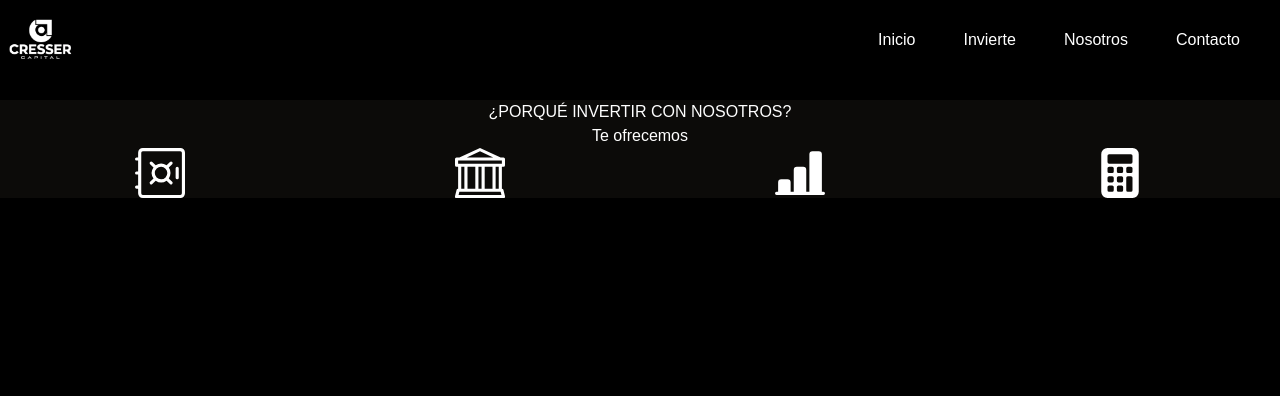
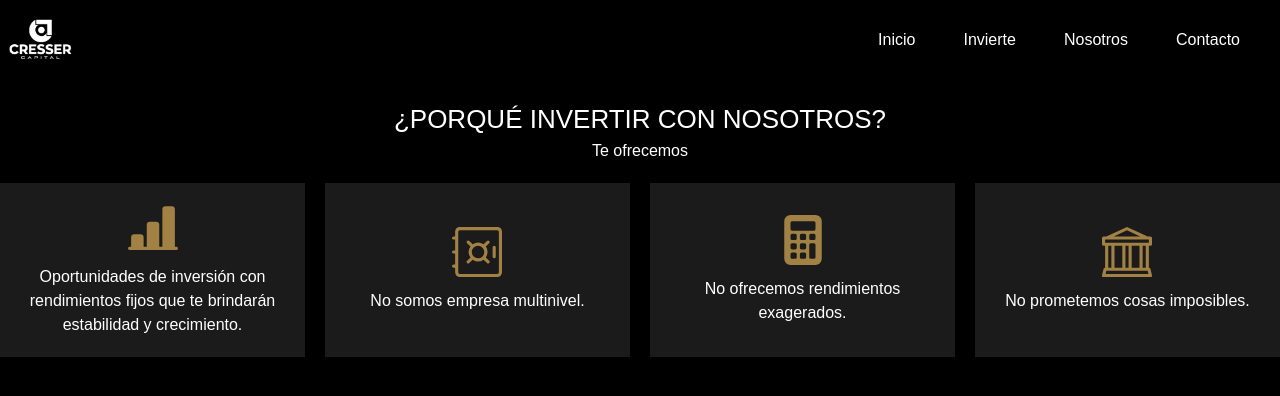
Before and after one commit to AngelLuna17-code/CRESSER-CAPITAL, a React (Create React App) app: page / in a window 1280 px wide. Shown: the top 396 px of the page. Built offline with nearby package versions, Linux system fonts and the light colour scheme.

Commit message:
cards y font-size

```diff
--- a/src/components/Cards.jsx
+++ b/src/components/Cards.jsx
@@ -3,7 +3,7 @@ import React from 'react';
 const Cards = () => {
     return (
         <section>
-            <div className='w-full bg-[#0c0b09] mt-[100px]'>
+            <div className='w-full mt-[100px]'>
                 <div className='container mx-auto'>
                     <div>
                         <h2 className='text-center'>
@@ -13,28 +13,64 @@ const Cards = () => {
                             Te ofrecemos
                         </p>
                     </div>
-                    <div className='grid grid-cols-2 lg:grid-cols-4'>
-                        <div className='flex items-center justify-center'>
-                            <svg xmlns="http://www.w3.org/2000/svg" width="50" height="50" fill="currentColor" viewBox="0 0 16 16">
-                                <path d="M1 1.5A1.5 1.5 0 0 1 2.5 0h12A1.5 1.5 0 0 1 16 1.5v13a1.5 1.5 0 0 1-1.5 1.5h-12A1.5 1.5 0 0 1 1 14.5V13H.5a.5.5 0 0 1 0-1H1V8.5H.5a.5.5 0 0 1 0-1H1V4H.5a.5.5 0 0 1 0-1H1zM2.5 1a.5.5 0 0 0-.5.5v13a.5.5 0 0 0 .5.5h12a.5.5 0 0 0 .5-.5v-13a.5.5 0 0 0-.5-.5z" />
-                                <path d="M13.5 6a.5.5 0 0 1 .5.5v3a.5.5 0 0 1-1 0v-3a.5.5 0 0 1 .5-.5M4.828 4.464a.5.5 0 0 1 .708 0l1.09 1.09a3 3 0 0 1 3.476 0l1.09-1.09a.5.5 0 1 1 .707.708l-1.09 1.09c.74 1.037.74 2.44 0 3.476l1.09 1.09a.5.5 0 1 1-.707.708l-1.09-1.09a3 3 0 0 1-3.476 0l-1.09 1.09a.5.5 0 1 1-.708-.708l1.09-1.09a3 3 0 0 1 0-3.476l-1.09-1.09a.5.5 0 0 1 0-.708M6.95 6.586a2 2 0 1 0 2.828 2.828A2 2 0 0 0 6.95 6.586" />
-                            </svg>
+                    <div className='grid grid-cols-2 lg:grid-cols-4 gap-5 mt-5'>
+                        {/* Card 1 */}
+                        <div className='bg-[#1b1b1b] hover:bg-[#2c2a2a] p-5 flex items-center justify-center'>
+                            <div className=''>
+                                <div class="flex justify-center">
+                                    <svg xmlns="http://www.w3.org/2000/svg" width="50" height="50" fill="currentColor" viewBox="0 0 16 16" className="transition-transform transform hover:scale-110 cursor-pointer text-[#a18144]">
+                                        <path d="M11 2a1 1 0 0 1 1-1h2a1 1 0 0 1 1 1v12h.5a.5.5 0 0 1 0 1H.5a.5.5 0 0 1 0-1H1v-3a1 1 0 0 1 1-1h2a1 1 0 0 1 1 1v3h1V7a1 1 0 0 1 1-1h2a1 1 0 0 1 1 1v7h1z" />
+                                    </svg>
+                                </div>
+                                <p className='text-center mt-3'>
+                                    Oportunidades de inversión con rendimientos fijos que te brindarán estabilidad y crecimiento.
+                                </p>
+                            </div>
                         </div>
-                        <div className='flex items-center justify-center'>
-                            <svg xmlns="http://www.w3.org/2000/svg" width="50" height="50" fill="currentColor" viewBox="0 0 16 16">
-                                <path d="m8 0 6.61 3h.89a.5.5 0 0 1 .5.5v2a.5.5 0 0 1-.5.5H15v7a.5.5 0 0 1 .485.38l.5 2a.498.498 0 0 1-.485.62H.5a.498.498 0 0 1-.485-.62l.5-2A.5.5 0 0 1 1 13V6H.5a.5.5 0 0 1-.5-.5v-2A.5.5 0 0 1 .5 3h.89zM3.777 3h8.447L8 1zM2 6v7h1V6zm2 0v7h2.5V6zm3.5 0v7h1V6zm2 0v7H12V6zM13 6v7h1V6zm2-1V4H1v1zm-.39 9H1.39l-.25 1h13.72z" />
-                            </svg>
+                        {/* Card 1 */}
+                        {/* Card 2 */}
+                        <div className='bg-[#1b1b1b] hover:bg-[#2c2a2a] p-5 flex items-center justify-center'>
+                            <div>
+                                <div className='flex justify-center'>
+                                    <svg xmlns="http://www.w3.org/2000/svg" width="50" height="50" fill="currentColor" viewBox="0 0 16 16" className="transition-transform transform hover:scale-110 cursor-pointer text-[#a18144]">
+                                        <path d="M1 1.5A1.5 1.5 0 0 1 2.5 0h12A1.5 1.5 0 0 1 16 1.5v13a1.5 1.5 0 0 1-1.5 1.5h-12A1.5 1.5 0 0 1 1 14.5V13H.5a.5.5 0 0 1 0-1H1V8.5H.5a.5.5 0 0 1 0-1H1V4H.5a.5.5 0 0 1 0-1H1zM2.5 1a.5.5 0 0 0-.5.5v13a.5.5 0 0 0 .5.5h12a.5.5 0 0 0 .5-.5v-13a.5.5 0 0 0-.5-.5z" />
+                                        <path d="M13.5 6a.5.5 0 0 1 .5.5v3a.5.5 0 0 1-1 0v-3a.5.5 0 0 1 .5-.5M4.828 4.464a.5.5 0 0 1 .708 0l1.09 1.09a3 3 0 0 1 3.476 0l1.09-1.09a.5.5 0 1 1 .707.708l-1.09 1.09c.74 1.037.74 2.44 0 3.476l1.09 1.09a.5.5 0 1 1-.707.708l-1.09-1.09a3 3 0 0 1-3.476 0l-1.09 1.09a.5.5 0 1 1-.708-.708l1.09-1.09a3 3 0 0 1 0-3.476l-1.09-1.09a.5.5 0 0 1 0-.708M6.95 6.586a2 2 0 1 0 2.828 2.828A2 2 0 0 0 6.95 6.586" />
+                                    </svg>
+                                </div>
+                                <p className='text-center mt-3'>
+                                    No somos empresa multinivel.
+                                </p>
+                            </div>
                         </div>
-                        <div className='flex items-center justify-center'>
-                            <svg xmlns="http://www.w3.org/2000/svg" width="50" height="50" fill="currentColor" viewBox="0 0 16 16">
-                                <path d="M11 2a1 1 0 0 1 1-1h2a1 1 0 0 1 1 1v12h.5a.5.5 0 0 1 0 1H.5a.5.5 0 0 1 0-1H1v-3a1 1 0 0 1 1-1h2a1 1 0 0 1 1 1v3h1V7a1 1 0 0 1 1-1h2a1 1 0 0 1 1 1v7h1z" />
-                            </svg>
+                        {/* Card 2 */}
+                        {/* Card 3 */}
+                        <div className='bg-[#1b1b1b] hover:bg-[#2c2a2a] p-5 flex items-center justify-center'>
+                            <div>
+                                <div className='flex justify-center'>
+                                    <svg xmlns="http://www.w3.org/2000/svg" width="50" height="50" fill="currentColor" viewBox="0 0 16 16" className="transition-transform transform hover:scale-110 cursor-pointer text-[#a18144]">
+                                        <path d="M2 2a2 2 0 0 1 2-2h8a2 2 0 0 1 2 2v12a2 2 0 0 1-2 2H4a2 2 0 0 1-2-2zm2 .5v2a.5.5 0 0 0 .5.5h7a.5.5 0 0 0 .5-.5v-2a.5.5 0 0 0-.5-.5h-7a.5.5 0 0 0-.5.5m0 4v1a.5.5 0 0 0 .5.5h1a.5.5 0 0 0 .5-.5v-1a.5.5 0 0 0-.5-.5h-1a.5.5 0 0 0-.5.5M4.5 9a.5.5 0 0 0-.5.5v1a.5.5 0 0 0 .5.5h1a.5.5 0 0 0 .5-.5v-1a.5.5 0 0 0-.5-.5zM4 12.5v1a.5.5 0 0 0 .5.5h1a.5.5 0 0 0 .5-.5v-1a.5.5 0 0 0-.5-.5h-1a.5.5 0 0 0-.5.5M7.5 6a.5.5 0 0 0-.5.5v1a.5.5 0 0 0 .5.5h1a.5.5 0 0 0 .5-.5v-1a.5.5 0 0 0-.5-.5zM7 9.5v1a.5.5 0 0 0 .5.5h1a.5.5 0 0 0 .5-.5v-1a.5.5 0 0 0-.5-.5h-1a.5.5 0 0 0-.5.5m.5 2.5a.5.5 0 0 0-.5.5v1a.5.5 0 0 0 .5.5h1a.5.5 0 0 0 .5-.5v-1a.5.5 0 0 0-.5-.5zM10 6.5v1a.5.5 0 0 0 .5.5h1a.5.5 0 0 0 .5-.5v-1a.5.5 0 0 0-.5-.5h-1a.5.5 0 0 0-.5.5m.5 2.5a.5.5 0 0 0-.5.5v4a.5.5 0 0 0 .5.5h1a.5.5 0 0 0 .5-.5v-4a.5.5 0 0 0-.5-.5z" />
+                                    </svg>
+                                </div>
+                                <p className='text-center mt-3'>
+                                    No ofrecemos rendimientos exagerados.
+                                </p>
+                            </div>
                         </div>
-                        <div className='flex items-center justify-center'>
-                            <svg xmlns="http://www.w3.org/2000/svg" width="50" height="50" fill="currentColor" viewBox="0 0 16 16">
-                                <path d="M2 2a2 2 0 0 1 2-2h8a2 2 0 0 1 2 2v12a2 2 0 0 1-2 2H4a2 2 0 0 1-2-2zm2 .5v2a.5.5 0 0 0 .5.5h7a.5.5 0 0 0 .5-.5v-2a.5.5 0 0 0-.5-.5h-7a.5.5 0 0 0-.5.5m0 4v1a.5.5 0 0 0 .5.5h1a.5.5 0 0 0 .5-.5v-1a.5.5 0 0 0-.5-.5h-1a.5.5 0 0 0-.5.5M4.5 9a.5.5 0 0 0-.5.5v1a.5.5 0 0 0 .5.5h1a.5.5 0 0 0 .5-.5v-1a.5.5 0 0 0-.5-.5zM4 12.5v1a.5.5 0 0 0 .5.5h1a.5.5 0 0 0 .5-.5v-1a.5.5 0 0 0-.5-.5h-1a.5.5 0 0 0-.5.5M7.5 6a.5.5 0 0 0-.5.5v1a.5.5 0 0 0 .5.5h1a.5.5 0 0 0 .5-.5v-1a.5.5 0 0 0-.5-.5zM7 9.5v1a.5.5 0 0 0 .5.5h1a.5.5 0 0 0 .5-.5v-1a.5.5 0 0 0-.5-.5h-1a.5.5 0 0 0-.5.5m.5 2.5a.5.5 0 0 0-.5.5v1a.5.5 0 0 0 .5.5h1a.5.5 0 0 0 .5-.5v-1a.5.5 0 0 0-.5-.5zM10 6.5v1a.5.5 0 0 0 .5.5h1a.5.5 0 0 0 .5-.5v-1a.5.5 0 0 0-.5-.5h-1a.5.5 0 0 0-.5.5m.5 2.5a.5.5 0 0 0-.5.5v4a.5.5 0 0 0 .5.5h1a.5.5 0 0 0 .5-.5v-4a.5.5 0 0 0-.5-.5z" />
-                            </svg>
+                        {/* Card 3 */}
+                        {/* Card 4 */}
+                        <div className='bg-[#1b1b1b] hover:bg-[#2c2a2a] p-5 flex items-center justify-center'>
+                            <div>
+                                <div className='flex justify-center'>
+                                    <svg xmlns="http://www.w3.org/2000/svg" width="50" height="50" fill="currentColor" viewBox="0 0 16 16" className="transition-transform transform hover:scale-110 cursor-pointer text-[#a18144]">
+                                        <path d="m8 0 6.61 3h.89a.5.5 0 0 1 .5.5v2a.5.5 0 0 1-.5.5H15v7a.5.5 0 0 1 .485.38l.5 2a.498.498 0 0 1-.485.62H.5a.498.498 0 0 1-.485-.62l.5-2A.5.5 0 0 1 1 13V6H.5a.5.5 0 0 1-.5-.5v-2A.5.5 0 0 1 .5 3h.89zM3.777 3h8.447L8 1zM2 6v7h1V6zm2 0v7h2.5V6zm3.5 0v7h1V6zm2 0v7H12V6zM13 6v7h1V6zm2-1V4H1v1zm-.39 9H1.39l-.25 1h13.72z" />
+                                    </svg>
+                                </div>
+                                <p className='text-center mt-3'>
+                                    No prometemos cosas imposibles.
+                                </p>
+                            </div>
                         </div>
+                        {/* Card 4 */}
                     </div>
                 </div>
             </div>
--- a/src/index.css
+++ b/src/index.css
@@ -2,10 +2,80 @@
 @import 'tailwindcss/components';
 @import 'tailwindcss/utilities';
 
-body{
+body {
   min-width: 360px;
   margin: 0 auto;
   font-family: Arial, Helvetica, sans-serif;
   background-color: #000000;
   color: white;
 }
+
+h1 {
+  font-size: 20px;
+}
+
+h2 {
+  font-size: 18px;
+}
+
+p {
+  font-size: 14px;
+}
+
+@media screen and (min-width: 640px) {
+  h1 {
+    font-size: 22px;
+  }
+
+  h2 {
+    font-size: 20px;
+  }
+
+  p {
+    font-size: 15px;
+  }
+}
+
+@media screen and (min-width: 768px) {
+  h1 {
+    font-size: 24px;
+  }
+
+  h2 {
+    font-size: 22px;
+  }
+}
+
+@media screen and (min-width: 1024px) {
+  h1 {
+    font-size: 26px;
+  }
+
+  h2 {
+    font-size: 24px;
+  }
+
+  p {
+    font-size: 16px;
+  }
+}
+
+@media screen and (min-width: 1280px) {
+  h1 {
+    font-size: 28px;
+  }
+
+  h2 {
+    font-size: 26px;
+  }
+}
+
+@media screen and (min-width: 1536px) {
+  h1 {
+    font-size: 30px;
+  }
+
+  h2 {
+    font-size: 28px;
+  }
+}
```
